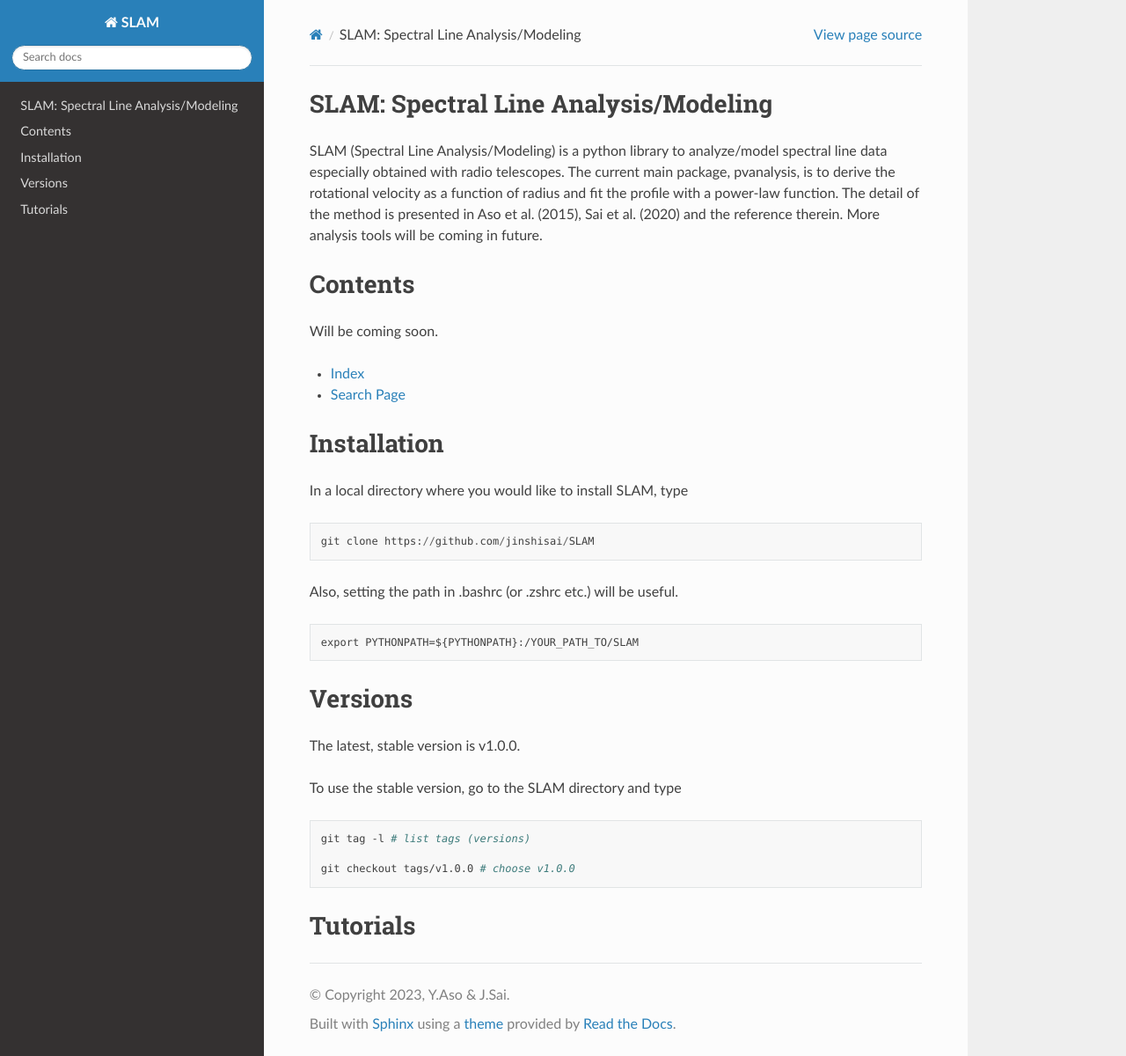
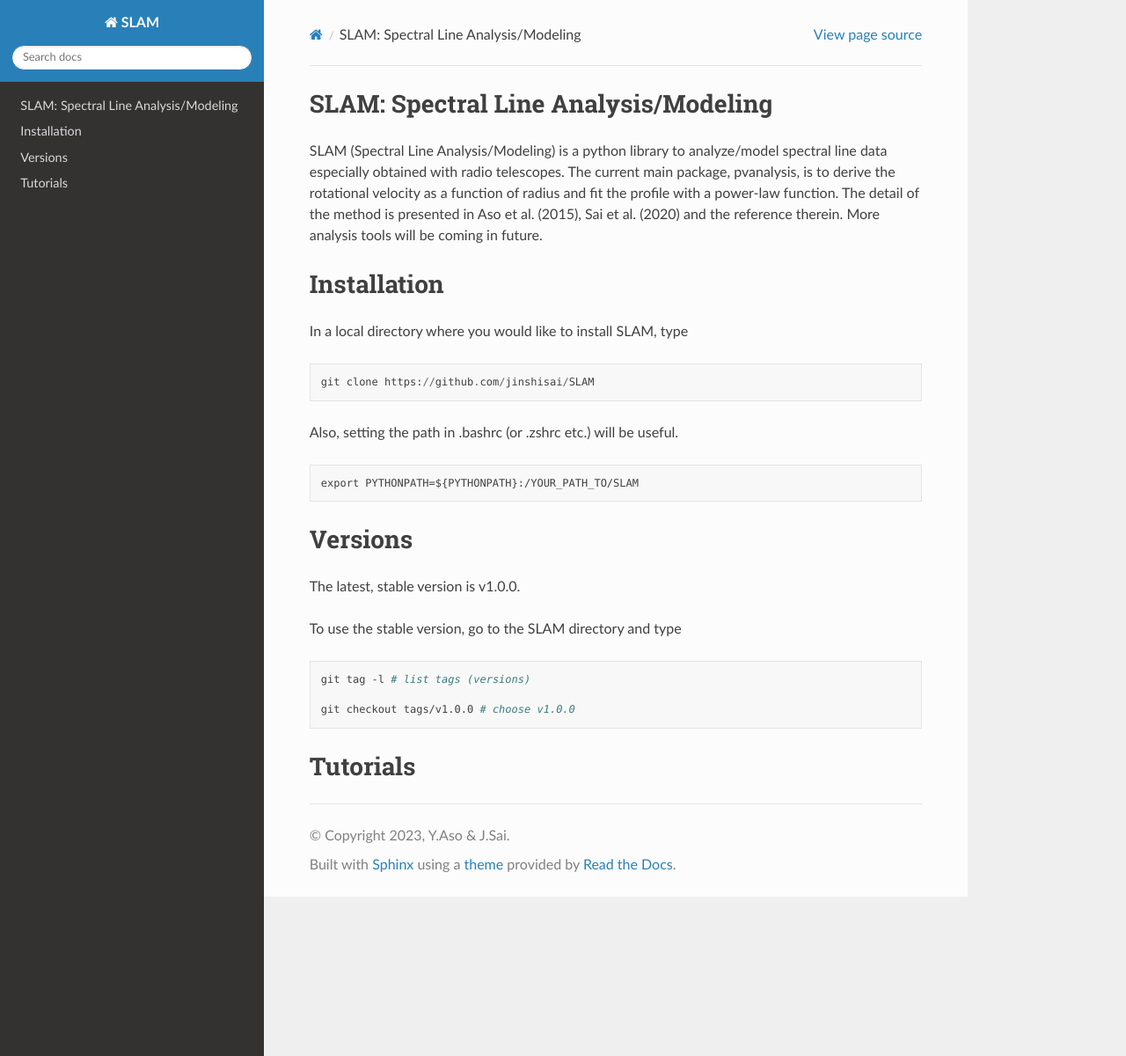
Before and after one commit to jinshisai/SLAM, a Sphinx documentation site: the page built from docs/index.rst, in a window 1280 px wide and 1200 px high. Shown: the whole window at 88% size. Built offline with Sphinx 7.4.7 and the Read the Docs theme 2.0.0, drawn with Linux system fonts in a browser that asks for light colours; pages that are not in the unit, such as notebooks, are missing from menus.

Commit message:
Remove contents which is currently empty

```diff
--- a/docs/index.rst
+++ b/docs/index.rst
@@ -7,15 +7,6 @@ SLAM: Spectral Line Analysis/Modeling
 ================================
 
 SLAM (Spectral Line Analysis/Modeling) is a python library to analyze/model spectral line data especially obtained with radio telescopes. The current main package, pvanalysis, is to derive the rotational velocity as a function of radius and fit the profile with a power-law function. The detail of the method is presented in Aso et al. (2015), Sai et al. (2020) and the reference therein. More analysis tools will be coming in future.
-
-
-Contents
-==================
-
-Will be coming soon.
-
-* :ref:`genindex`
-* :ref:`search`
 
 
 Installation
```
